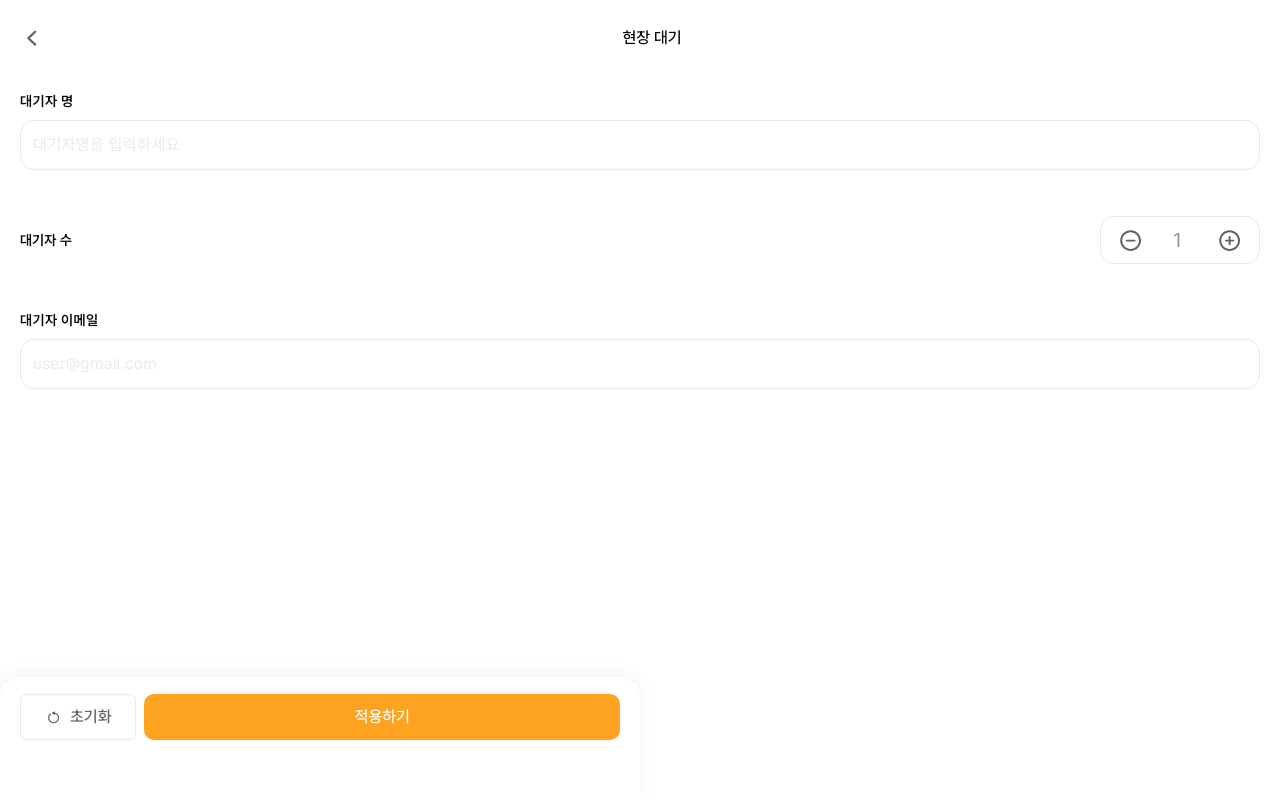
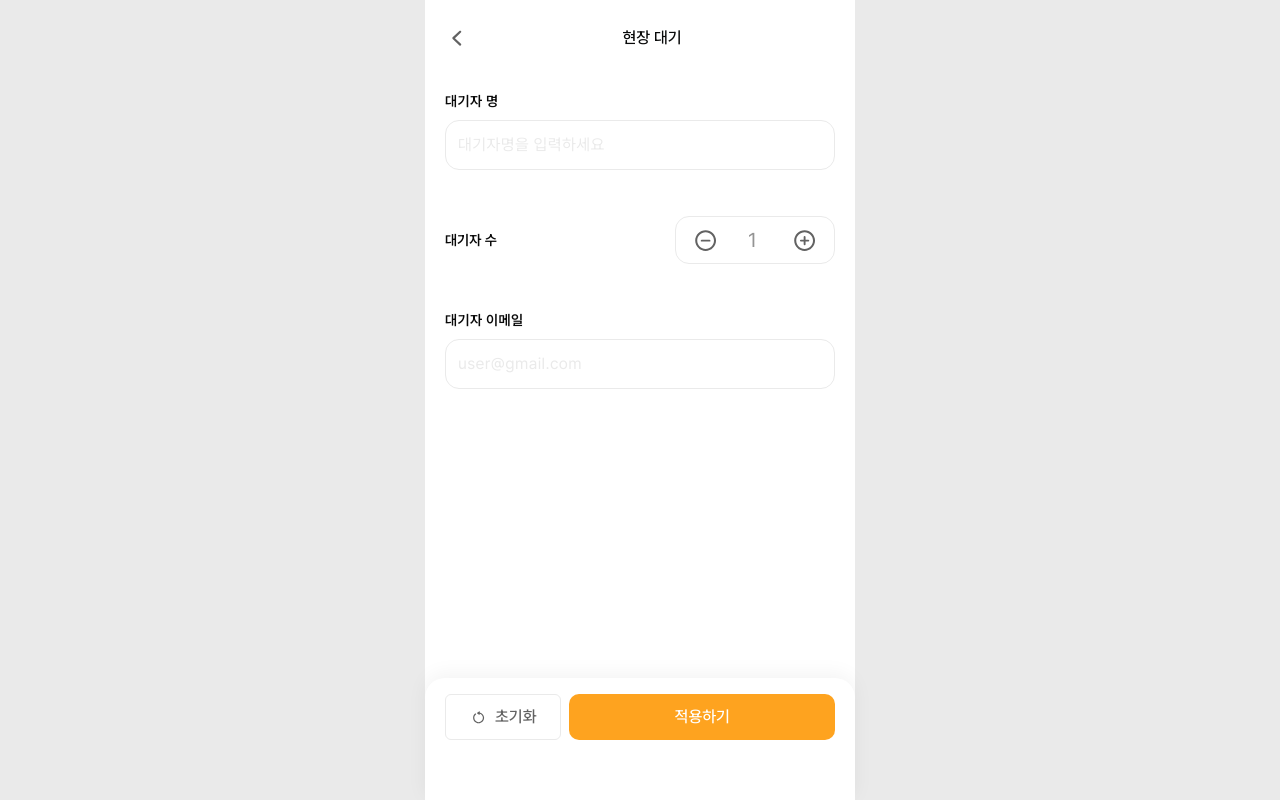
Before and after one commit to jjeongsu/JECT-3th-6team, a Next.js app in the folder frontend/: page /reservation/onsite/1 in a window 1280 px wide. Built offline with nearby package versions, Linux system fonts and the light colour scheme.

Commit message:
refactor : StandardButton 컴포넌트 리팩토링, layout 변경, 바텀컨테이너 min/max-w 변경

```diff
--- a/frontend/src/app/layout.tsx
+++ b/frontend/src/app/layout.tsx
@@ -1,10 +1,10 @@
-import type { Metadata } from "next";
-import "./globals.css";
+import type { Metadata } from 'next';
+import './globals.css';
 import localFont from 'next/font/local';
 
 export const metadata: Metadata = {
-  title: "Popup App",
-  description: "Popup store reservation app",
+  title: 'Popup App',
+  description: 'Popup store reservation app',
 };
 
 const pretendard = localFont({
@@ -23,7 +23,16 @@ export default function RootLayout({
   return (
     <html lang="kr" className={`${pretendard.variable}`}>
       <body className={`${pretendard.className} `}>
-        {children}
+        <div className="min-h-screen bg-gray40">
+          <div className="w-full min-w-[320px] max-w-[430px] mx-auto bg-white min-h-screen">
+            {/* <Header /> */}
+
+            {/* 메인 콘텐츠 영역 */}
+            <main className="flex-1">{children}</main>
+
+            {/* <BottomNav /> */}
+          </div>
+        </div>
       </body>
     </html>
   );
--- a/frontend/src/shared/ui/button/StandardButton.tsx
+++ b/frontend/src/shared/ui/button/StandardButton.tsx
@@ -1,5 +1,6 @@
 import React from 'react';
-import type { ButtonProps } from './types';
+import type { ButtonProps, ColorType, SizeType } from './types';
+import { cn } from '@/lib/utils';
 
 export default function StandardButton({
   children,
@@ -7,29 +8,37 @@ export default function StandardButton({
   disabled,
   color = 'white',
   size = 'full',
-  customClass = '',
   hasShadow = false,
+  className,
+  ...props
 }: ButtonProps) {
-  const colorMap = {
+  const colorMap: Record<ColorType, string> = {
     primary: 'bg-main text-white',
     secondary: 'bg-sub-pale text-black',
     white: 'bg-white text-gray80 border border-gray40',
   };
-
-  const sizeMap = {
+  const sizeMap: Record<SizeType, string> = {
     fit: 'min-w-fit w-max px-6 py-2.5 rounded-sm',
     full: 'w-full py-2.5 rounded-lg',
   };
 
   const shadowStyle = hasShadow ? 'shadow-button' : '';
-
-  const style = colorMap[color] + ' ' + sizeMap[size] + ' ' + shadowStyle;
+  const baseStyle =
+    'text-normal font-medium cursor-pointer active:bg-main-active active:text-white disabled:bg-gray40 disabled:text-gray80 transition-colors duration-250';
 
   return (
     <button
+      type={'button'}
       onClick={onClick}
       disabled={disabled}
-      className={`text-normal font-medium cursor-pointer active:bg-main-active active:text-white disabled:bg-gray40 disabled:text-gray80 transition-colors duration-250 ${style} ${customClass}`}
+      className={cn(
+        baseStyle,
+        colorMap[color],
+        sizeMap[size],
+        shadowStyle,
+        className
+      )}
+      {...props}
     >
       {children}
     </button>
--- a/frontend/src/shared/ui/button/types.ts
+++ b/frontend/src/shared/ui/button/types.ts
@@ -1,14 +1,14 @@
 import React from 'react';
 
-export type colorType = 'primary' | 'secondary' | 'white';
-export type sizeType = 'fit' | 'full';
+export type ColorType = 'primary' | 'secondary' | 'white';
+export type SizeType = 'fit' | 'full';
 
-export interface ButtonProps {
+export interface ButtonProps
+  extends React.ButtonHTMLAttributes<HTMLButtonElement> {
   children: React.ReactNode;
   onClick: () => void;
   disabled: boolean;
-  color?: colorType;
-  size?: sizeType;
-  customClass?: string;
+  color?: ColorType;
+  size?: SizeType;
   hasShadow?: boolean;
 }
--- a/frontend/src/shared/ui/container/BottomButtonContainer.tsx
+++ b/frontend/src/shared/ui/container/BottomButtonContainer.tsx
@@ -6,7 +6,7 @@ export default function BottomButtonContainer({
   return (
     <div
       className={
-        'bg-white w-full max-w-screen-sm  h-[122px] fixed bottom-0 px-5 pt-4  rounded-t-[20px] shadow-container z-100'
+        'bg-white w-full min-w-[320px] max-w-[430px]  h-[122px] fixed bottom-0 px-5 pt-4  rounded-t-[20px] shadow-container z-100'
       }
     >
       <div className={'w-full  flex justify-center gap-x-2'}>{children}</div>
```
Lines whose indentation alone changed are shown as unchanged.
